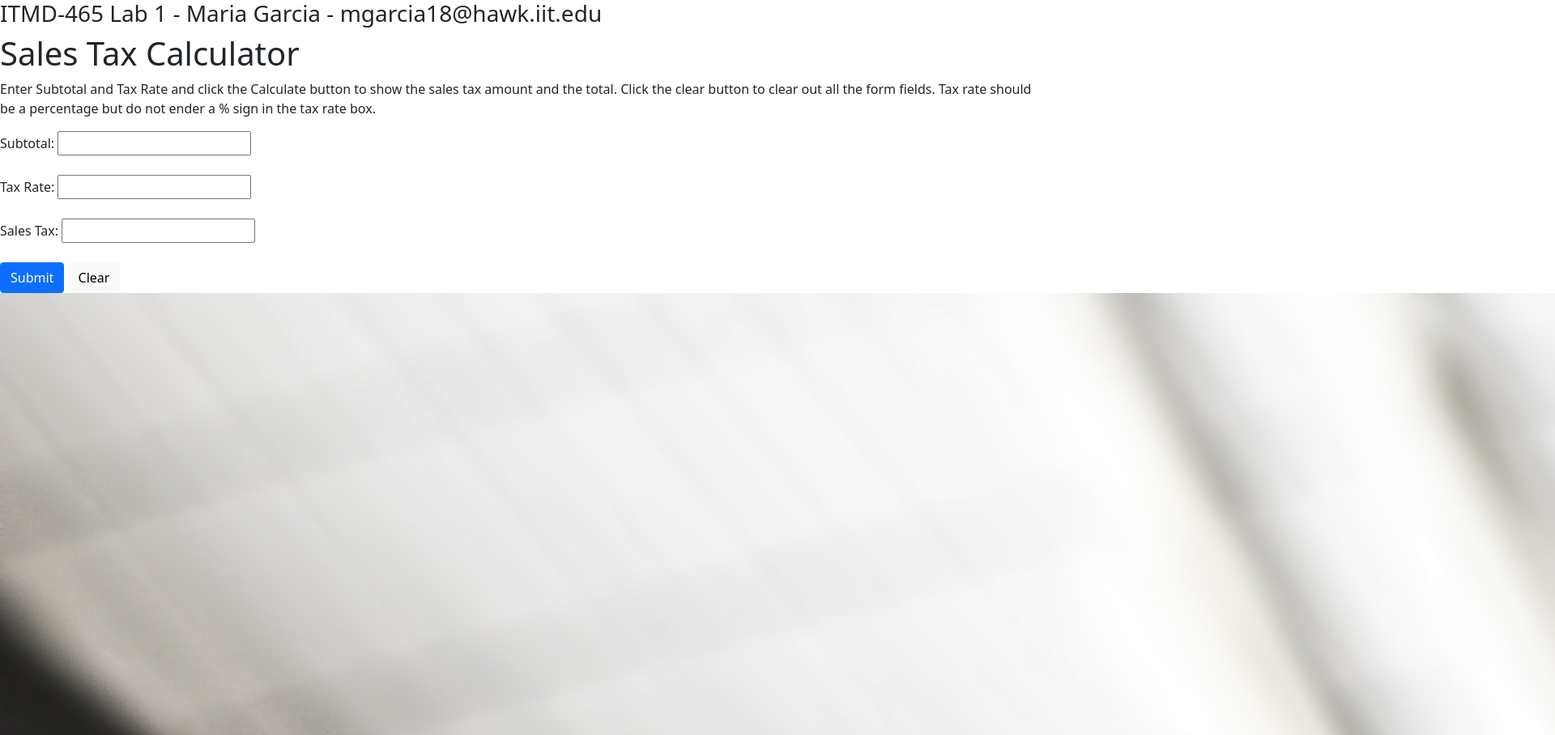
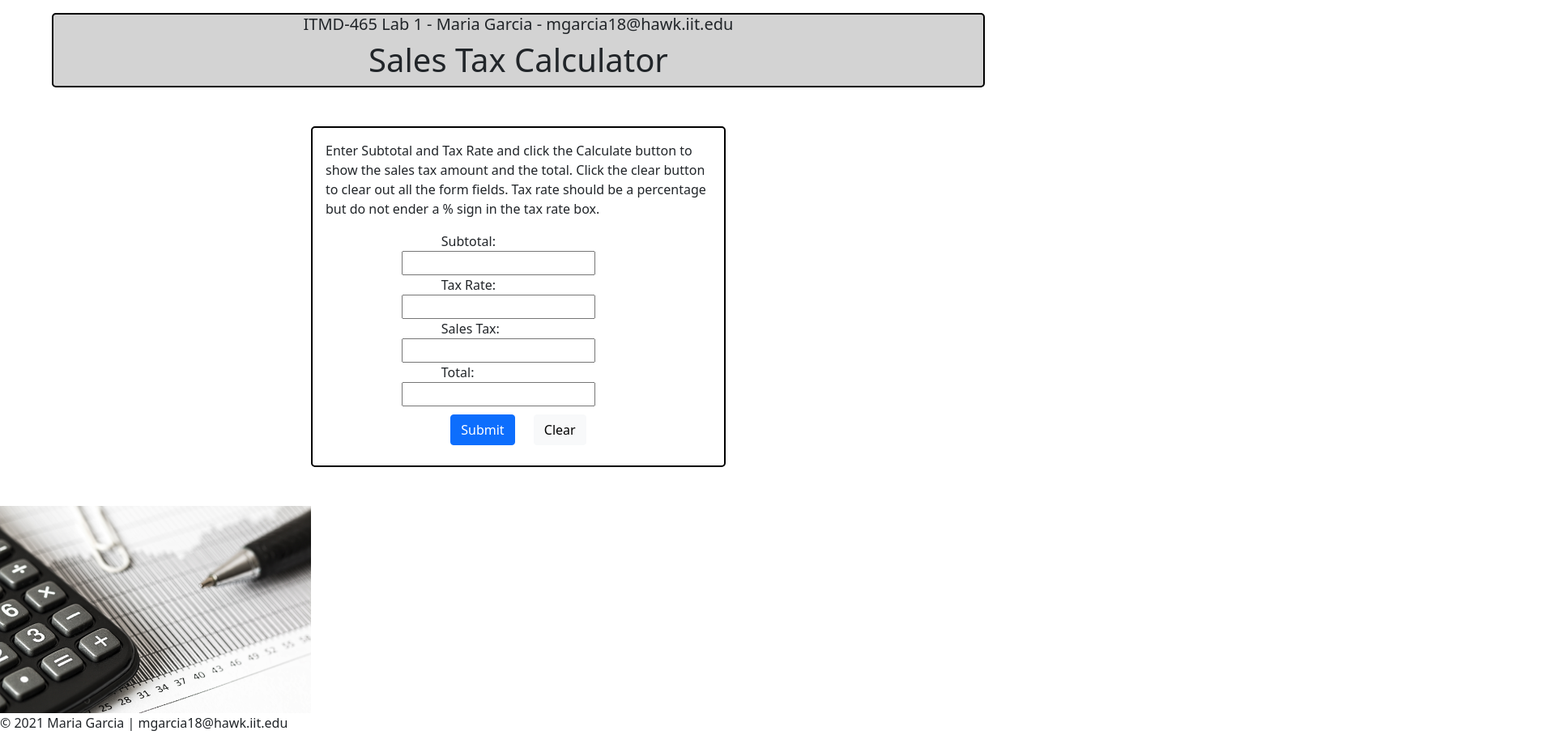
Before and after one commit to MariaGarciaCS/cs465-rich-internet-applications, a plain HTML site: page Lab1/mgarcia18_lab1.html in a window 1280 px wide. Shown: the top 908 px of the page at 81% size, 1920 px wide, since content can reach past the window. Drawn offline with nearby package versions, Linux system fonts and the light colour scheme.

Commit message:
header and form box styled

```diff
--- a/Lab1/css/main.css
+++ b/Lab1/css/main.css
@@ -0,0 +1,33 @@
+header{
+    width: 90%;
+    margin: auto;
+    background-color: #d3d3d3;
+    border: solid black 2px;
+    border-radius: 5px;
+    margin-top: 1em;
+    text-align: center;
+}
+#input-box{
+    width: 40%;
+    margin: 3em auto;
+    padding: 1em;
+    border: solid black 2px;
+    border-radius: 5px;
+}
+form label{
+    float: left;
+    margin-left: 30%;
+}
+form input{
+    float: right;
+    margin-right: 30%;
+}
+#btns{
+    text-align: center;
+}
+#btns button{
+    margin: 2%;
+}
+img{
+    width: 30%;
+}
--- a/Lab1/mgarcia18_lab1.html
+++ b/Lab1/mgarcia18_lab1.html
@@ -12,7 +12,7 @@
 </head>
 <body>
     <header>
-        <h3>ITMD-465 Lab 1 - Maria Garcia - mgarcia18@hawk.iit.edu</h3>
+        <h3 class="lead">ITMD-465 Lab 1 - Maria Garcia - mgarcia18@hawk.iit.edu</h3>
         <h1>Sales Tax Calculator</h1>
     </header>
     <div id="input-box">
@@ -23,13 +23,19 @@
             <label for="taxrate">Tax Rate:</label>
             <input type="text" id="taxrate" name="taxrate"><br><br>
             <label for="stax">Sales Tax:</label>
-            <input type="text" id="stax" name="stax"><br><br>
-            <button type="button" class="btn btn-primary">Submit</button>
-            <button type="button" class="btn btn-light">Clear</button>
+            <input type="text" id="stax" name="stax" readonly><br><br>
+            <label for="total">Total:</label>
+            <input type="text" id="total" name="total" readonly><br><br>
+            <div id="btns">
+                <button id="calculate" type="button" class="btn btn-primary">Submit</button>
+                <button id="clear" type="button" class="btn btn-light">Clear</button>
+            </div>
         </form>
     </div>
 
-    <img src="img/main-img.jpg" alt="picture of calculator and pen">
+    <div id="img-box">
+        <img src="img/main-img.jpg" alt="picture of calculator and pen">
+    </div>
 
     <footer>
         <p>&copy; 2021 Maria Garcia | mgarcia18@hawk.iit.edu</p>
```
